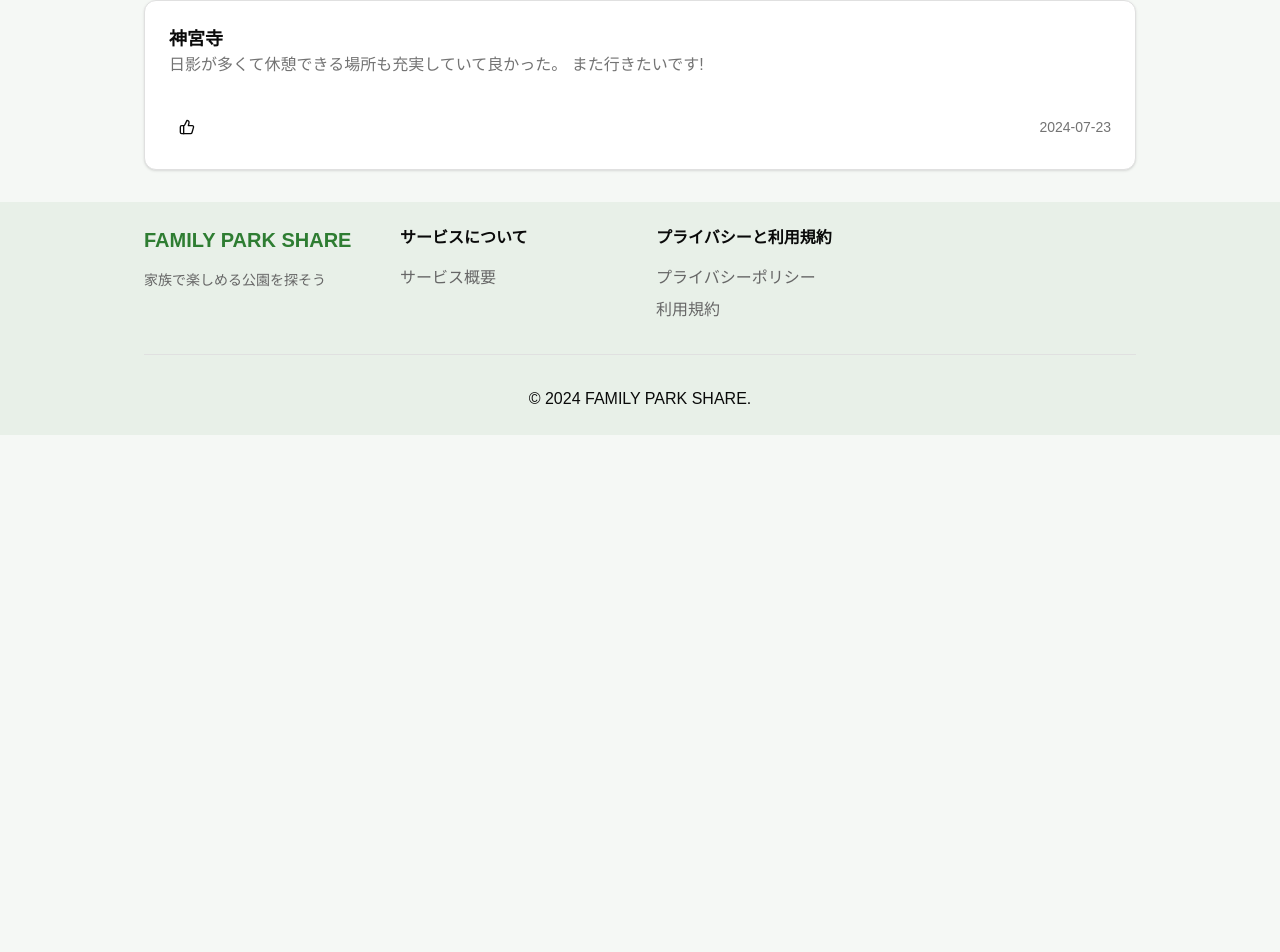
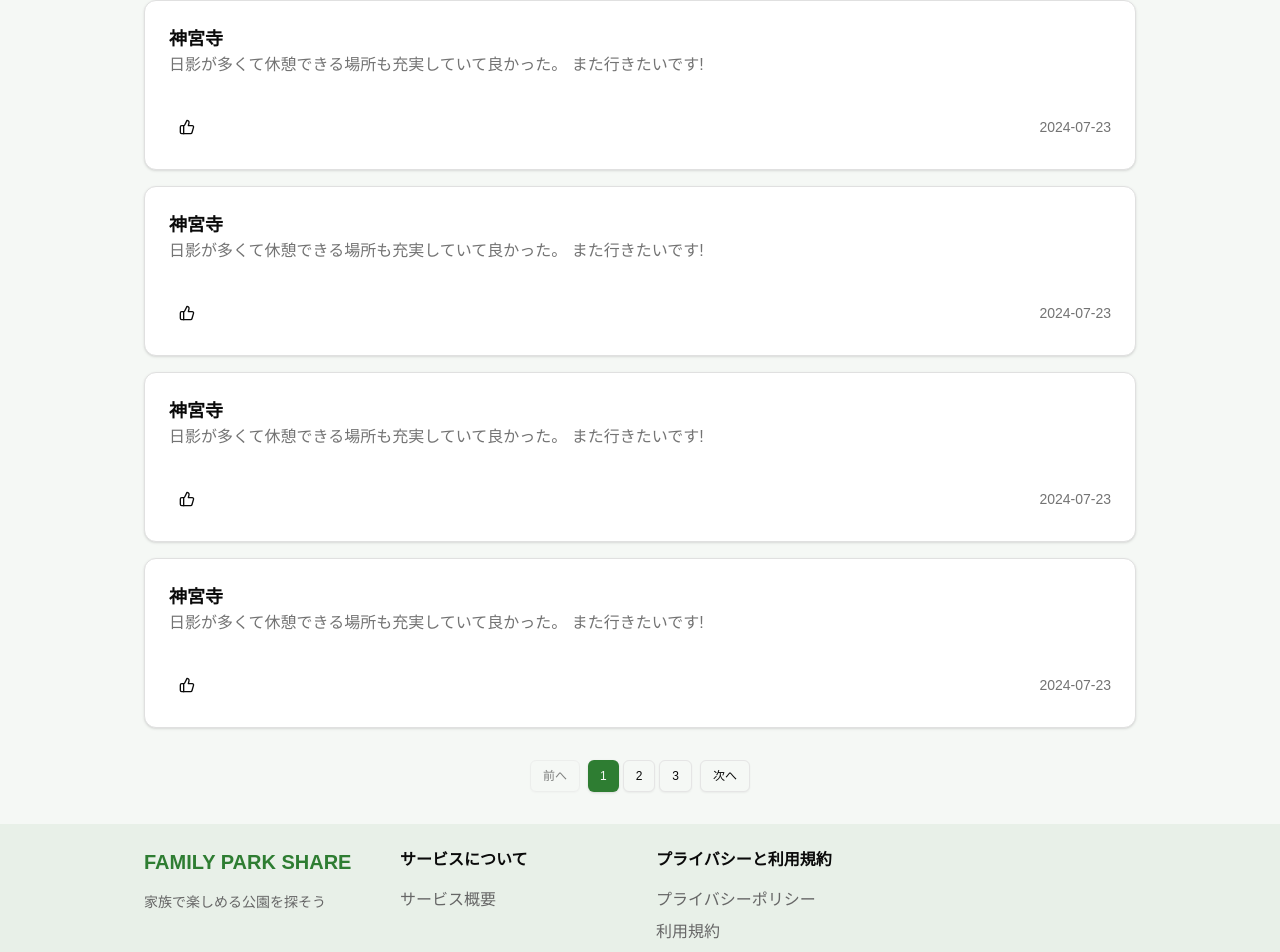
Before and after one commit to hiroto5416/portfolio-family-park-share, a Next.js app: page /parks/1 in a window 1280 px wide. Shown: the part 771-1723 px from the top of the page. Before the commit the page ends 1206 px from the top, so only its background shows below. Built offline with nearby package versions, Linux system fonts and the light colour scheme; grey boxes are pictures that could not be loaded.

Commit message:
【UI実装】公園詳細_ページネーション

```diff
--- a/src/app/parks/[id]/page.tsx
+++ b/src/app/parks/[id]/page.tsx
@@ -1,4 +1,6 @@
-import React from 'react';
+'use client';
+
+import React, { useState } from 'react';
 import { ParkDetail } from '@/features/park/components/ParkDetail';
 import { ParkReview } from '@/features/park/components/ParkReview';
 import { Card } from '@/components/ui/card';
@@ -6,6 +8,8 @@ import { Camera } from 'lucide-react';
 import { Button } from '@/components/ui/button';
 import Image from 'next/image';
 import Link from 'next/link';
+
+const REVIEWS_PER_PAGE = 5;
 
 // ダミーデータ
 const MOCK_PARK_DATA = {
@@ -32,9 +36,89 @@ const MOCK_REVIEWS = [
     date: '2024-07-23',
     images: ['/placeholder-review3.jpg'],
   },
+  {
+    id: 3,
+    username: '神宮寺',
+    content: '日影が多くて休憩できる場所も充実していて良かった。\nまた行きたいです!',
+    date: '2024-07-23',
+    images: ['/placeholder-review3.jpg'],
+  },
+  {
+    id: 4,
+    username: '神宮寺',
+    content: '日影が多くて休憩できる場所も充実していて良かった。\nまた行きたいです!',
+    date: '2024-07-23',
+    images: ['/placeholder-review3.jpg'],
+  },
+  {
+    id: 5,
+    username: '神宮寺',
+    content: '日影が多くて休憩できる場所も充実していて良かった。\nまた行きたいです!',
+    date: '2024-07-23',
+    images: ['/placeholder-review3.jpg'],
+  },
+  {
+    id: 6,
+    username: '神宮寺',
+    content: '日影が多くて休憩できる場所も充実していて良かった。\nまた行きたいです!',
+    date: '2024-07-23',
+    images: ['/placeholder-review3.jpg'],
+  },
+  {
+    id: 7,
+    username: '神宮寺',
+    content: '日影が多くて休憩できる場所も充実していて良かった。\nまた行きたいです!',
+    date: '2024-07-23',
+    images: ['/placeholder-review3.jpg'],
+  },
+  {
+    id: 8,
+    username: '神宮寺',
+    content: '日影が多くて休憩できる場所も充実していて良かった。\nまた行きたいです!',
+    date: '2024-07-23',
+    images: ['/placeholder-review3.jpg'],
+  },
+  {
+    id: 9,
+    username: '神宮寺',
+    content: '日影が多くて休憩できる場所も充実していて良かった。\nまた行きたいです!',
+    date: '2024-07-23',
+    images: ['/placeholder-review3.jpg'],
+  },
+  {
+    id: 10,
+    username: '神宮寺',
+    content: '日影が多くて休憩できる場所も充実していて良かった。\nまた行きたいです!',
+    date: '2024-07-23',
+    images: ['/placeholder-review3.jpg'],
+  },
+  {
+    id: 11,
+    username: '神宮寺',
+    content: '日影が多くて休憩できる場所も充実していて良かった。\nまた行きたいです!',
+    date: '2024-07-23',
+    images: ['/placeholder-review3.jpg'],
+  },
 ];
 
 export default function ParkDetailPage() {
+  // ページネーション用のステート
+  const [currentPage, setCurrentPage] = useState(1);
+
+  // 総ページ数を計算
+  const totalPages = Math.ceil(MOCK_REVIEWS.length / REVIEWS_PER_PAGE);
+
+  // 現在のページに表示するレビューの取得
+  const currentReviews = MOCK_REVIEWS.slice(
+    (currentPage - 1) * REVIEWS_PER_PAGE,
+    currentPage * REVIEWS_PER_PAGE
+  );
+
+  // ページ変更ハンドラー
+  const handlePageChange = (pageNumber: number) => {
+    setCurrentPage(pageNumber);
+  };
+
   return (
     <div className="container max-w-5xl mx-auto py-8 px-4">
       <h1 className="text-3xl font-bold mb-6">{MOCK_PARK_DATA.name}</h1>
@@ -74,11 +158,49 @@ export default function ParkDetailPage() {
             <Link href={`/parks/${MOCK_PARK_DATA.id}/review`}>レビューを書く</Link>
           </Button>
         </div>
+
+        {/* レビュー一覧 */}
         <div className="space-y-4">
-          {MOCK_REVIEWS.map((review) => (
+          {currentReviews.map((review) => (
             <ParkReview key={review.id} {...review} />
           ))}
         </div>
+
+        {/* ページネーションUI */}
+        {totalPages > 1 && (
+          <div className="flex justify-center items-center gap-2 mt-8">
+            <Button
+              variant="outline"
+              size="sm"
+              onClick={() => handlePageChange(currentPage - 1)}
+              disabled={currentPage === 1}
+            >
+              前へ
+            </Button>
+
+            <div className="flex gap-1">
+              {Array.from({ length: totalPages }, (_, i) => i + 1).map((page) => (
+                <Button
+                  key={page}
+                  variant={currentPage === page ? 'default' : 'outline'}
+                  size="sm"
+                  onClick={() => handlePageChange(page)}
+                >
+                  {page}
+                </Button>
+              ))}
+            </div>
+
+            <Button
+              variant="outline"
+              size="sm"
+              onClick={() => handlePageChange(currentPage + 1)}
+              disabled={currentPage === totalPages}
+            >
+              次へ
+            </Button>
+          </div>
+        )}
       </div>
     </div>
   );
```
